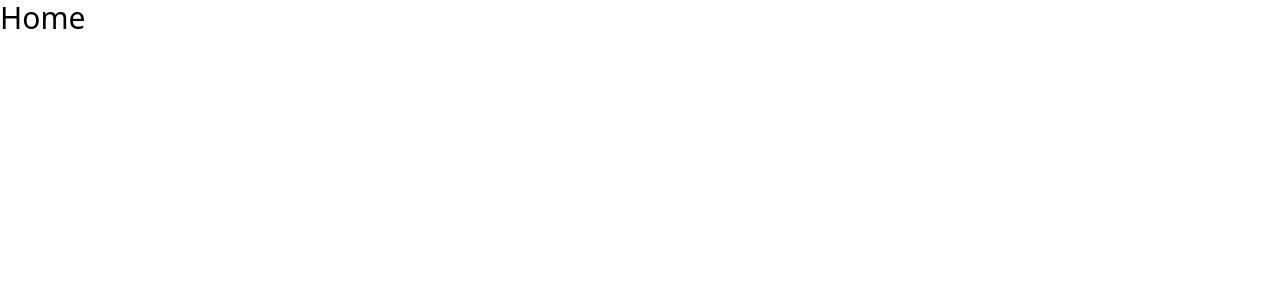
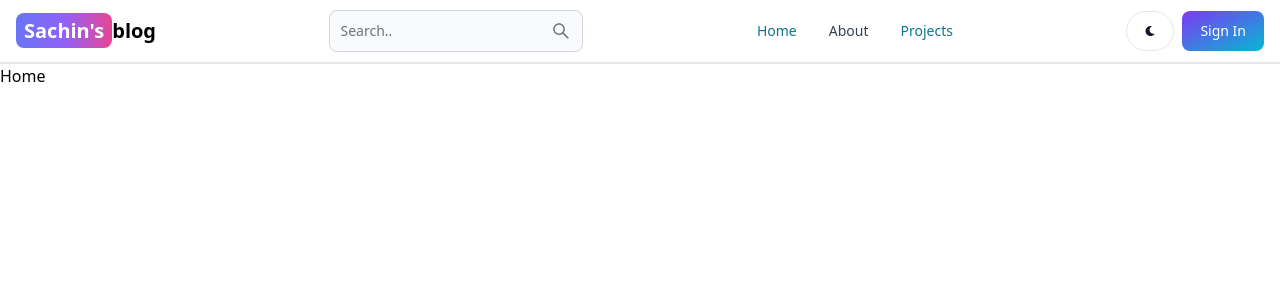
Before and after one commit to sachinpalsp917/MERN-BLOG-SITE, a React (Vite) app in the folder frontend/: page / in a window 1280 px wide. Shown: the top 300 px of the page. Built offline with nearby package versions, Linux system fonts and the light colour scheme.

Commit message:
create header section

```diff
--- a/frontend/package.json
+++ b/frontend/package.json
@@ -10,8 +10,11 @@
     "preview": "vite preview"
   },
   "dependencies": {
+    "flowbite-react": "^0.7.2",
     "react": "^18.2.0",
-    "react-dom": "^18.2.0"
+    "react-dom": "^18.2.0",
+    "react-icons": "^5.0.1",
+    "react-router-dom": "^6.22.2"
   },
   "devDependencies": {
     "@types/react": "^18.2.56",
--- a/frontend/src/App.jsx
+++ b/frontend/src/App.jsx
@@ -1,7 +1,24 @@
+import { BrowserRouter, Routes, Route } from "react-router-dom";
+import Home from "./pages/Home";
+import About from "./pages/About";
+import Dashboard from "./pages/Dashboard";
+import Projects from "./pages/Projects";
+import SignIn from "./pages/SignIn";
+import SignUp from "./pages/SignUp";
+import Header from "./components/Header";
+
 export default function App() {
   return (
-    <div className="text-3xl ">
-      Home
-    </div>
-  )
+    <BrowserRouter>
+      <Header />
+      <Routes>
+        <Route path="/" element={<Home />} />
+        <Route path="/about" element={<About />} />
+        <Route path="/dashboard" element={<Dashboard />} />
+        <Route path="/projects" element={<Projects />} />
+        <Route path="/signin" element={<SignIn />} />
+        <Route path="/signup" element={<SignUp />} />
+      </Routes>
+    </BrowserRouter>
+  );
 }
--- /dev/null
+++ b/frontend/src/components/Header.jsx
@@ -0,0 +1,57 @@
+import { Button, Navbar, TextInput } from "flowbite-react";
+import { Link, useLocation } from "react-router-dom";
+import { AiOutlineSearch } from "react-icons/ai";
+import { FaMoon } from "react-icons/fa";
+
+export default function Header() {
+  const path = useLocation().pathname
+  return (
+    <Navbar className="border-b-2">
+      {/* main icon */}
+      <Link
+        to="/"
+        className="self-center whitespace-nowrap text-sm sm:text-xl font-semibold dark:text-white"
+      >
+        <span className="px-2 py-1 bg-gradient-to-r from-indigo-500 via-purple-500 to-pink-500 text-white rounded-lg">
+          Sachin&apos;s
+        </span>
+        blog
+      </Link>
+      {/* search bar */}
+      <form>
+        <TextInput
+          type="text"
+          placeholder="Search.."
+          rightIcon={AiOutlineSearch}
+          className="hidden lg:inline"
+        />
+      </form>
+      {/* search bar icon magnifying glass */}
+      <Button className="w-12 h-10 lg:hidden" color="gray" pill>
+        <AiOutlineSearch />
+      </Button>
+      {/* for the dark mode icon and sign in button */}
+      <div className="flex gap-2 md:order-2">
+        <Button className="w-12 h-10 hidden sm:inline" color="gray" pill>
+          <FaMoon />
+        </Button>
+        <Link to="/signin">
+          <Button gradientDuoTone="purpleToBlue">Sign In</Button>
+        </Link>
+        <Navbar.Toggle/>
+      </div>
+      {/* menu bar */}
+      <Navbar.Collapse>
+        <Navbar.Link active={path === "/"} as={'div'}>
+          <Link to="/">Home</Link>
+        </Navbar.Link>
+        <Navbar.Link active={path === "/about"} as={'div'}>
+          <Link to="/about">About</Link>
+        </Navbar.Link>
+        <Navbar.Link active="/projects" as={'div'}>
+          <Link to="/projects">Projects</Link>
+        </Navbar.Link>
+      </Navbar.Collapse>
+    </Navbar>
+  );
+}
--- a/frontend/tailwind.config.js
+++ b/frontend/tailwind.config.js
@@ -1,8 +1,15 @@
 /** @type {import('tailwindcss').Config} */
 export default {
-  content: ["./index.html", "./src/**/*.{js,ts,jsx,tsx}"],
+  content: [
+    "./index.html",
+    "./src/**/*.{js,ts,jsx,tsx}",
+    "node_modules/flowbite-react/lib/esm/**/*.js",
+  ],
   theme: {
     extend: {},
   },
-  plugins: [],
+  plugins: [
+    // ...
+    require("flowbite/plugin"),
+  ],
 };
```
Also changed, not shown: 1 other file (tests, documents, lock files or other folders).
